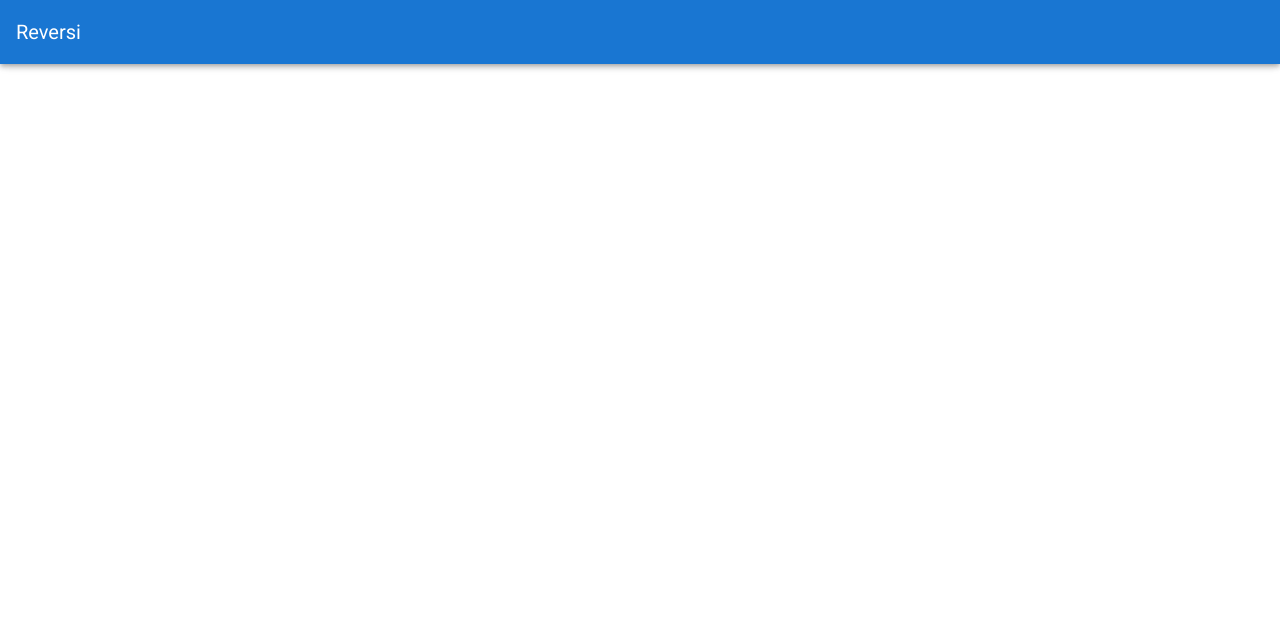
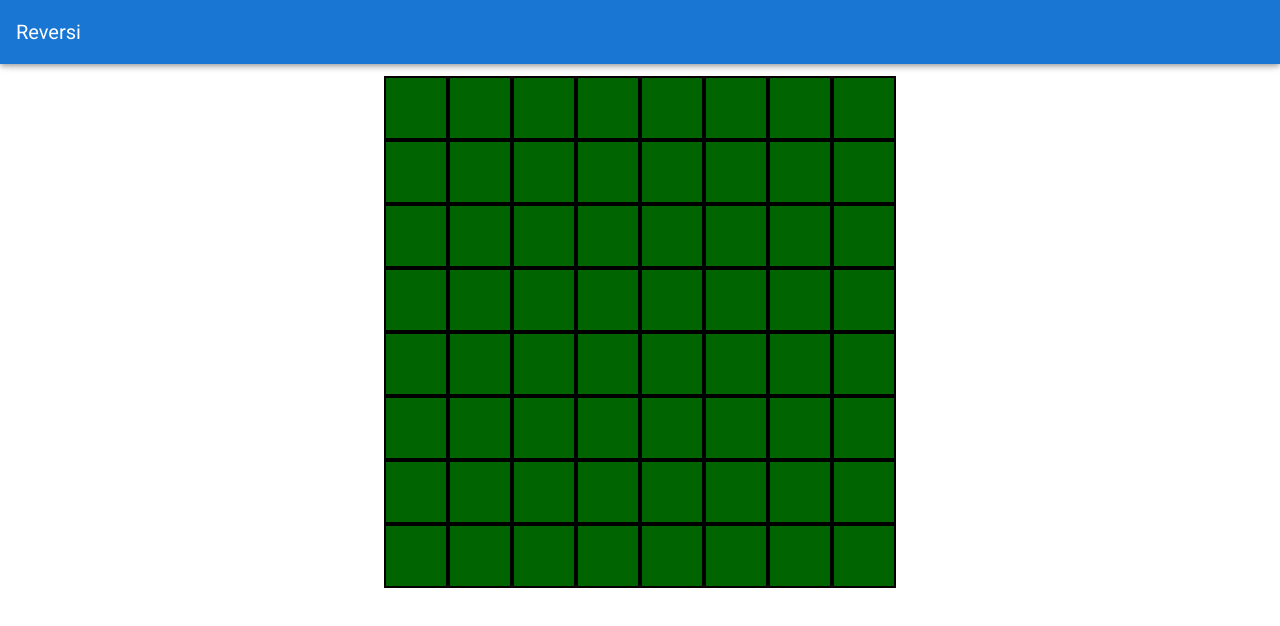
Before and after one commit to beginerbeginer/reversi-vue-ts, a Vue app: page /game in a window 1280 px wide. Shown: the top 626 px of the page. Built offline with nearby package versions, Linux system fonts and the light colour scheme.

Commit message:
追加：オセロボード

```diff
--- /dev/null
+++ b/src/components/reversi/VBoard.vue
@@ -0,0 +1,24 @@
+<template>
+  <div>
+    <VRow/>
+    <VRow/>
+    <VRow/>
+    <VRow/>
+    <VRow/>
+    <VRow/>
+    <VRow/>
+    <VRow/>
+  </div>
+</template>
+
+<script lang="ts">
+import { Vue, Component } from "vue-property-decorator";
+import VRow from "@/components/reversi/VRow.vue";
+
+@Component({
+  components: {
+    VRow,
+  },
+})
+export default class VBoard extends Vue {}
+</script>
--- /dev/null
+++ b/src/components/reversi/VCell.vue
@@ -0,0 +1,47 @@
+<template>
+  <div class="cell-wrapper">
+    <div class="cell"></div>
+    <div class="stone"></div>
+  </div>
+</template>
+
+<script lang="ts">
+import { Vue, Component } from "vue-property-decorator";
+
+@Component
+export default class VCell extends Vue {}
+</script>
+
+<style scoped>
+.cell-wrapper {
+  position: relative;
+}
+
+.cell {
+  height: 64px;
+  width: 64px;
+  background-color: darkgreen;
+  border: 2px solid black;
+}
+
+.stone {
+  position: absolute;
+  top: 2px;
+  left: 2px;
+  /* 石のサイズ */
+  height: 60px;
+  width: 60px;
+  /* 石の形 */
+  border-radius: 50%;
+  /* 石の色 */
+  /* background-color: white; */
+}
+
+.white-stone{
+  background-color: white;
+}
+
+.black-stone{
+  background-color: black;
+}
+</style>
--- /dev/null
+++ b/src/components/reversi/VGame.vue
@@ -0,0 +1,20 @@
+<template>
+  <v-container>
+    <v-layout justify-center>
+      <VBoard/>
+    </v-layout>
+
+  </v-container>
+</template>
+
+<script lang="ts">
+import { Vue, Component } from "vue-property-decorator";
+import VBoard from "@/components/reversi/VBoard.vue";
+
+@Component({
+  components: {
+    VBoard,
+  },
+})
+export default class VGame extends Vue {}
+</script>
--- /dev/null
+++ b/src/components/reversi/VRow.vue
@@ -0,0 +1,24 @@
+<template>
+  <v-layout>
+    <VCell/>
+    <VCell/>
+    <VCell/>
+    <VCell/>
+    <VCell/>
+    <VCell/>
+    <VCell/>
+    <VCell/>
+  </v-layout>
+</template>
+
+<script lang="ts">
+import { Vue, Component } from "vue-property-decorator";
+import VCell from "@/components/reversi/VCell.vue";
+
+@Component({
+  components: {
+    VCell,
+  },
+})
+export default class VRow extends Vue {}
+</script>
--- a/src/router/index.ts
+++ b/src/router/index.ts
@@ -1,6 +1,7 @@
 import Vue from "vue";
 import VueRouter, { RouteConfig } from "vue-router";
 import VMain from "@/components/VMain.vue";
+import VGame from "@/components/reversi/VGame.vue";
 
 Vue.use(VueRouter);
 
@@ -10,6 +11,11 @@ const routes: Array<RouteConfig> = [
     name: "VMain",
     component: VMain,
   },
+  {
+    path: '/game',
+    name: 'VGame',
+    component: VGame,
+  }
 ];
 
 const router = new VueRouter({
```
